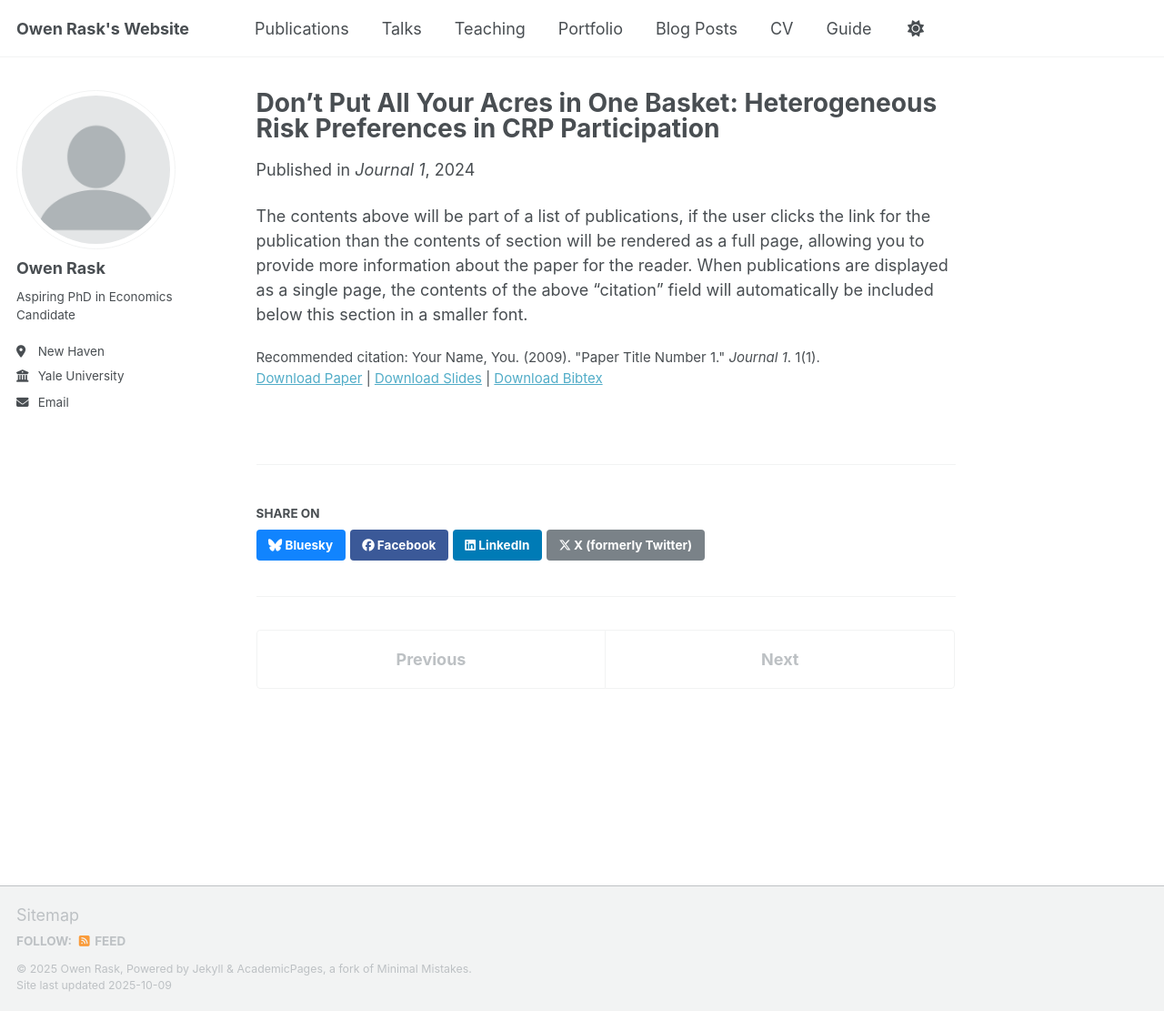
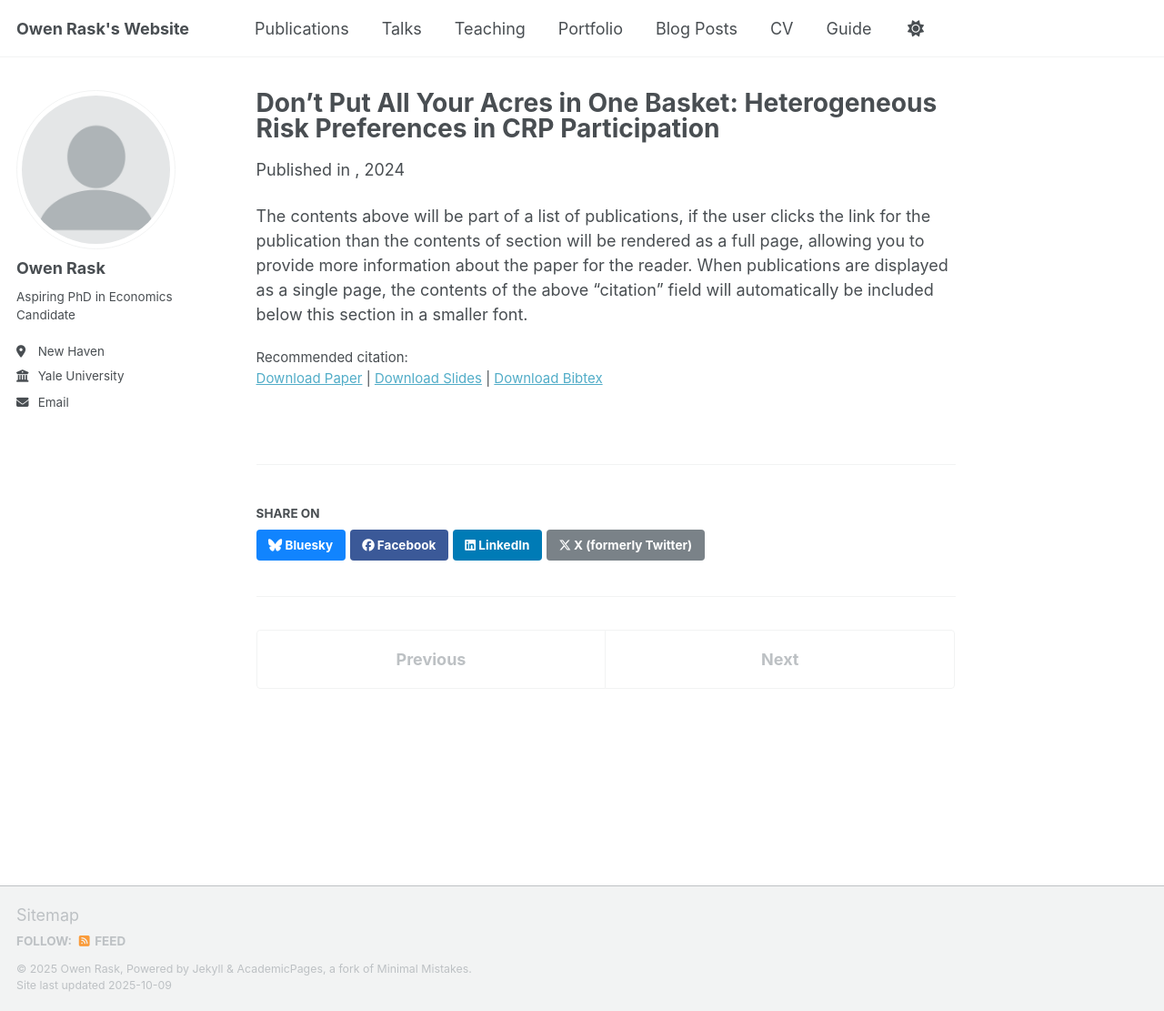
Before and after one commit to OwenRask/OwenRask.github.io, a Jekyll site: the page built from _publications/Ag_paper.md, in a window 1280 px wide and 1111 px high. Shown: the whole window at 91% size. Built offline with Jekyll 4.4.1, drawn with Linux system fonts in a browser that asks for light colours; a script that is not in the unit is left out.

Commit message:
Update Ag_paper.md

```diff
--- a/_publications/Ag_paper.md
+++ b/_publications/Ag_paper.md
@@ -5,10 +5,10 @@
 permalink: /publication/Ag_paper
 excerpt: 'The U.S. Conservation Reserve Program (CRP) is often framed as a conservation initiative, yet it also functions as one of the largest agricultural transfer programs, paying farmers annual rents to retire land from production. Despite the program’s scale, little is known about how farmers weigh this tradeoff or how risk preferences shape their decisions. This paper develops a dynamic land-allocation model to study that decision.'
 date: 2024-05-01
-venue: 'Journal 1'
-slidesurl: 'http://academicpages.github.io/files/slides1.pdf'
-paperurl: 'http://academicpages.github.io/files/paper1.pdf'
-bibtexurl: 'http://academicpages.github.io/files/bibtex1.bib'
-citation: 'Your Name, You. (2009). &quot;Paper Title Number 1.&quot; <i>Journal 1</i>. 1(1).'
+venue: ''
+slidesurl: ''
+paperurl: ''
+bibtexurl: ''
+citation: ''
 ---
 The contents above will be part of a list of publications, if the user clicks the link for the publication than the contents of section will be rendered as a full page, allowing you to provide more information about the paper for the reader. When publications are displayed as a single page, the contents of the above "citation" field will automatically be included below this section in a smaller font.
```
